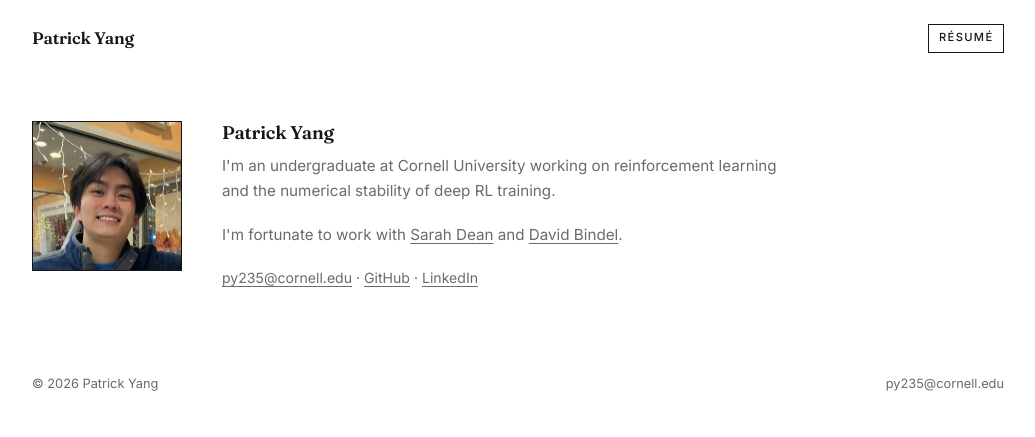
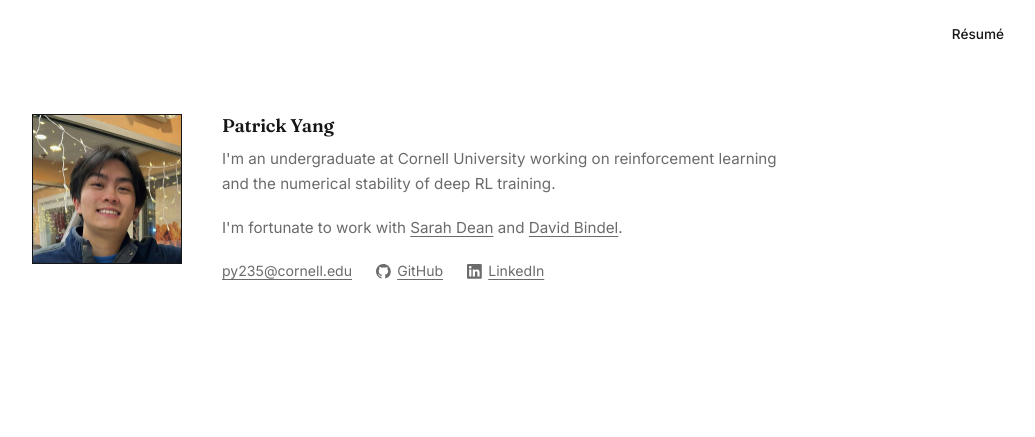
Before and after one commit to PatrickYang2007/portfolio, a plain HTML site: page index.html in a window 1280 px wide. Shown: the whole page, without its empty margins (122-1157 px from the left). Drawn offline with Linux system fonts and the light colour scheme.

Commit message:
Drop header name and footer, add link icons
Remove the masthead name and footer, show the résumé as a plain link,
and add GitHub and LinkedIn icons to the intro links.

```diff
--- a/index.css
+++ b/index.css
@@ -2,7 +2,7 @@
    Portfolio — Swiss/editorial monochrome stylesheet
    Fraunces (display serif) + Inter (text sans)
    Pure monochrome on white. No border-radius. No box-shadow.
-   No gradients. Crisp 1px ink rules only.
+   No gradients.
    ------------------------------------------------------------------ */
 
 :root {
@@ -59,21 +59,10 @@ a {
 .masthead {
   display: flex;
   align-items: center;
-  justify-content: space-between;
+  justify-content: flex-end;
   flex-wrap: wrap;
   gap: 0.75rem 1.5rem;
   padding-block: 1.5rem 1.25rem;
-}
-
-.masthead-name {
-  font-family: var(--serif);
-  font-weight: 600;
-  font-size: 1.05rem;
-  letter-spacing: -0.01em;
-}
-
-.masthead-name:hover {
-  color: var(--muted);
 }
 
 .masthead-nav {
@@ -90,21 +79,6 @@ a {
 
 .masthead-nav a:hover {
   color: var(--muted);
-}
-
-.masthead-nav a.resume-link,
-a.resume-link {
-  border: 1px solid var(--ink);
-  padding: 0.4em 0.85em;
-  font-size: 0.7rem;
-  text-transform: uppercase;
-  letter-spacing: 0.12em;
-}
-
-.masthead-nav a.resume-link:hover,
-a.resume-link:hover {
-  background: var(--ink);
-  color: var(--bg);
 }
 
 /* ---------- Intro ---------- */
@@ -142,12 +116,28 @@ a.resume-link:hover {
 }
 
 .intro-links {
+  display: flex;
+  flex-wrap: wrap;
+  gap: 0.5rem 1.5rem;
   font-size: 0.88rem;
   color: var(--muted);
 }
 
+.intro-links a {
+  display: inline-flex;
+  align-items: center;
+  gap: 0.45em;
+}
+
+.icon {
+  width: 1.05em;
+  height: 1.05em;
+  fill: currentColor;
+  flex-shrink: 0;
+}
+
 .bio a,
-.intro-links a {
+.intro-links a span {
   text-decoration: underline;
   text-decoration-thickness: 1px;
   text-underline-offset: 3px;
@@ -155,23 +145,6 @@ a.resume-link:hover {
 
 .bio a:hover,
 .intro-links a:hover {
-  color: var(--ink);
-}
-
-/* ---------- Colophon ---------- */
-
-.colophon {
-  display: flex;
-  align-items: baseline;
-  justify-content: space-between;
-  flex-wrap: wrap;
-  gap: 0.5rem 1.5rem;
-  padding-block: 1.75rem 2.5rem;
-  font-size: 0.8rem;
-  color: var(--muted);
-}
-
-.colophon a:hover {
   color: var(--ink);
 }
 
--- a/index.html
+++ b/index.html
@@ -4,7 +4,7 @@
   <meta charset="UTF-8">
   <meta name="viewport" content="width=device-width, initial-scale=1">
   <title>Patrick Yang</title>
-  <link rel="stylesheet" href="index.css?v=2">
+  <link rel="stylesheet" href="index.css?v=3">
   <link rel="icon" type="image/png" href="pictures/favicon.png">
   <link rel="preconnect" href="https://fonts.googleapis.com">
   <link rel="preconnect" href="https://fonts.gstatic.com" crossorigin>
@@ -12,12 +12,11 @@
 </head>
 <body>
 <header class="masthead">
-  <a class="masthead-name" href="#top">Patrick Yang</a>
   <nav class="masthead-nav">
     <a class="resume-link" href="resume/Resume_PatrickYang.pdf" target="_blank" rel="noopener">Résumé</a>
   </nav>
 </header>
-<main id="top">
+<main>
 
   <section class="intro" id="about">
     <img class="portrait" src="pictures/IMG_4449.JPG" alt="Patrick Yang">
@@ -25,14 +24,13 @@
       <h1>Patrick Yang</h1>
       <p class="bio">I'm an undergraduate at Cornell University working on reinforcement learning and the numerical stability of deep RL training.</p>
       <p class="bio">I'm fortunate to work with <a href="https://sdean.website/" target="_blank" rel="noopener">Sarah Dean</a> and <a href="https://www.cs.cornell.edu/~bindel/" target="_blank" rel="noopener">David Bindel</a>.</p>
-      <p class="intro-links"><a href="mailto:py235@cornell.edu">py235@cornell.edu</a> · <a href="https://github.com/PatrickYang2007" target="_blank" rel="noopener">GitHub</a> · <a href="https://www.linkedin.com/in/patrick-yang-26849a287/" target="_blank" rel="noopener">LinkedIn</a></p>
+      <p class="intro-links"><a href="mailto:py235@cornell.edu"><span>py235@cornell.edu</span></a>
+        <a href="https://github.com/PatrickYang2007" target="_blank" rel="noopener"><svg class="icon" viewBox="0 0 16 16" aria-hidden="true"><path d="M8 0C3.58 0 0 3.58 0 8c0 3.54 2.29 6.53 5.47 7.59.4.07.55-.17.55-.38 0-.19-.01-.82-.01-1.49-2.01.37-2.53-.49-2.69-.94-.09-.23-.48-.94-.82-1.13-.28-.15-.68-.52-.01-.53.63-.01 1.08.58 1.23.82.72 1.21 1.87.87 2.33.66.07-.52.28-.87.51-1.07-1.78-.2-3.64-.89-3.64-3.95 0-.87.31-1.59.82-2.15-.08-.2-.36-1.02.08-2.12 0 0 .67-.21 2.2.82.64-.18 1.32-.27 2-.27.68 0 1.36.09 2 .27 1.53-1.04 2.2-.82 2.2-.82.44 1.1.16 1.92.08 2.12.51.56.82 1.27.82 2.15 0 3.07-1.87 3.75-3.65 3.95.29.25.54.73.54 1.48 0 1.07-.01 1.93-.01 2.2 0 .21.15.46.55.38A8.013 8.013 0 0016 8c0-4.42-3.58-8-8-8z"/></svg><span>GitHub</span></a>
+        <a href="https://www.linkedin.com/in/patrick-yang-26849a287/" target="_blank" rel="noopener"><svg class="icon" viewBox="0 0 24 24" aria-hidden="true"><path d="M20.447 20.452h-3.554v-5.569c0-1.328-.027-3.037-1.852-3.037-1.853 0-2.136 1.445-2.136 2.939v5.667H9.351V9h3.414v1.561h.046c.477-.89 1.637-1.832 3.37-1.832 3.601 0 4.267 2.37 4.267 5.455v6.268zM5.337 7.433c-1.144 0-2.063-.926-2.063-2.065 0-1.138.92-2.063 2.063-2.063 1.14 0 2.064.925 2.064 2.063 0 1.139-.925 2.065-2.064 2.065zm1.782 13.019H3.555V9h3.564v11.452zM22.225 0H1.771C.792 0 0 .774 0 1.729v20.542C0 23.227.792 24 1.771 24h20.451C23.2 24 24 23.227 24 22.271V1.729C24 .774 23.2 0 22.222 0h.003z"/></svg><span>LinkedIn</span></a>
+      </p>
     </div>
   </section>
 
 </main>
-<footer class="colophon">
-  <p>© 2026 Patrick Yang</p>
-  <a href="mailto:py235@cornell.edu">py235@cornell.edu</a>
-</footer>
 </body>
 </html>
```
